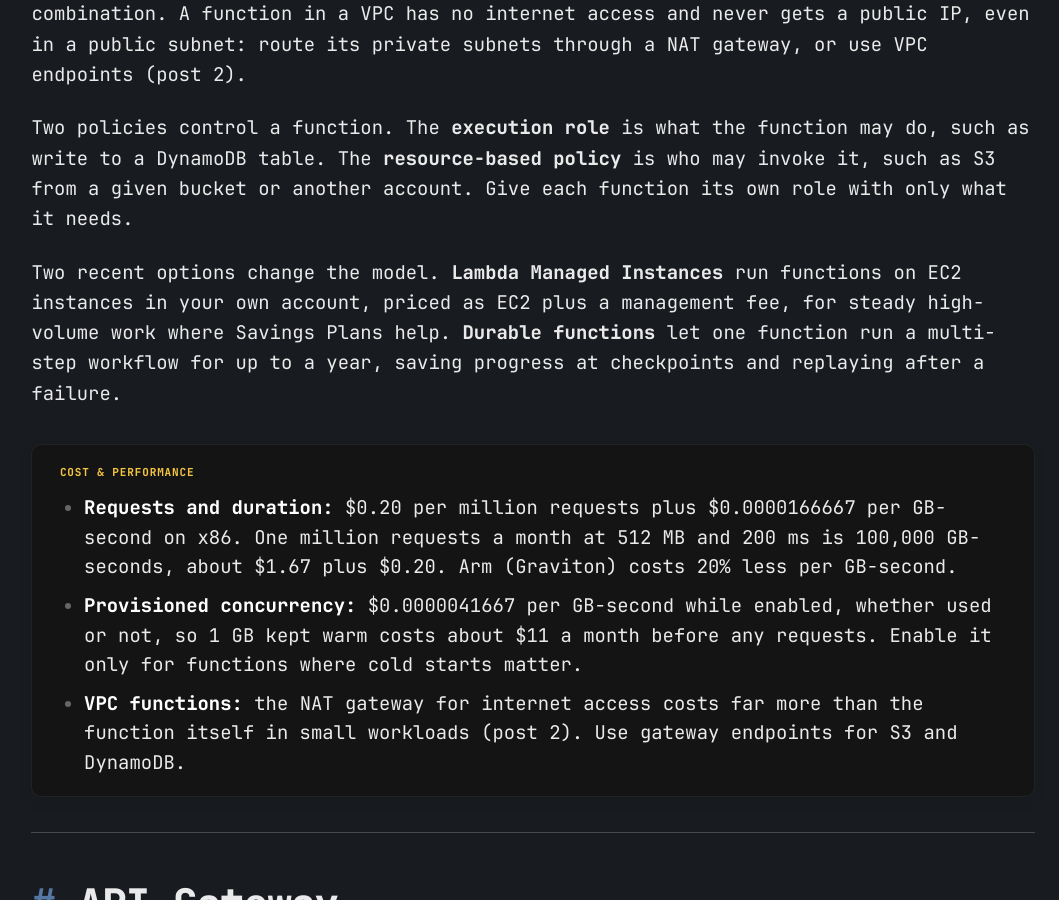
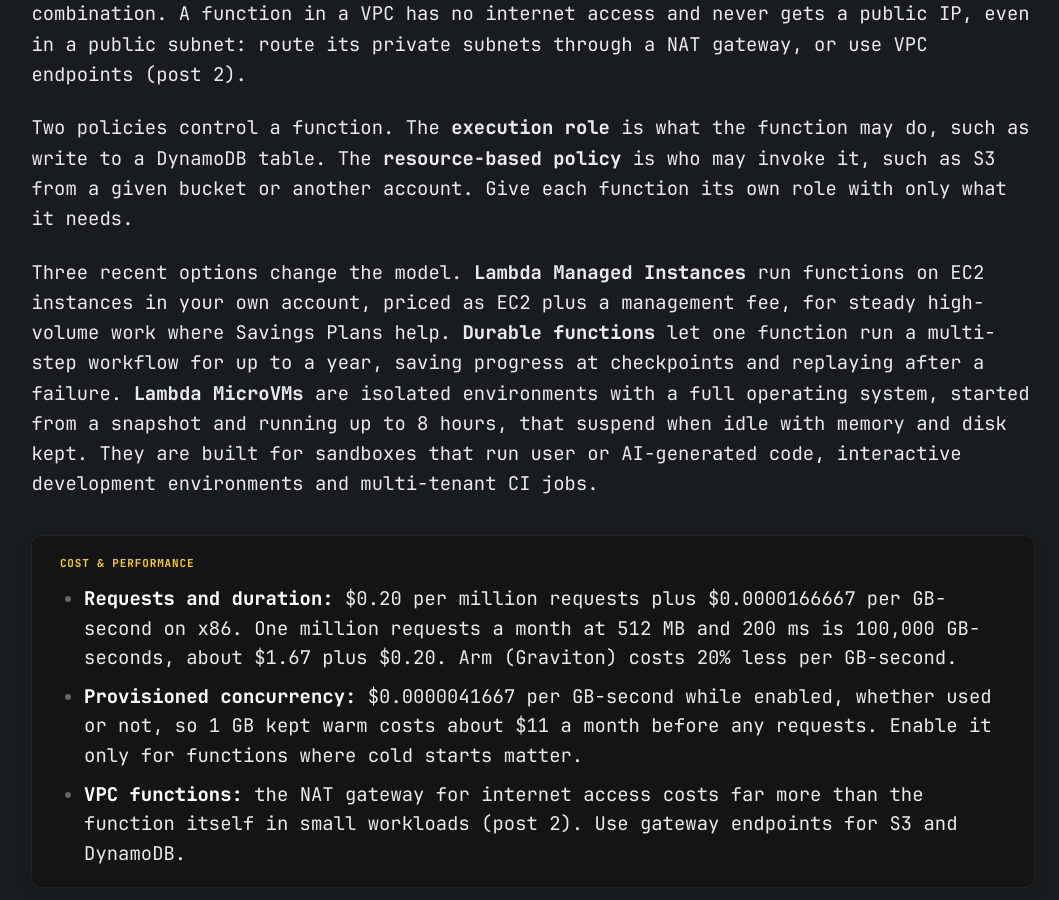
Before and after one commit to Johnermac/Johnermac.github.io, a Jekyll site: the page built from _posts/notes/aws/2026-12-12-awsserverless.md, in a window 1280 px wide and 900 px high, scrolled down 5779 px. Shown: the whole window, without its empty margins (133-1192 px from the left). Built offline with Jekyll 4.4.1, drawn with Linux system fonts in a browser that asks for light colours; cached includes are drawn as plain includes; comment, search, counter and statistics services are not loaded.

Commit message:
docs(aws): add Lambda MicroVMs to the serverless post

```diff
--- a/_posts/notes/aws/2026-12-12-awsserverless.md
+++ b/_posts/notes/aws/2026-12-12-awsserverless.md
@@ -94,7 +94,7 @@ By default a function runs in an AWS-owned network with internet access. Attach
 
 Two policies control a function. The **execution role** is what the function may do, such as write to a DynamoDB table. The **resource-based policy** is who may invoke it, such as S3 from a given bucket or another account. Give each function its own role with only what it needs.
 
-Two recent options change the model. **Lambda Managed Instances** run functions on EC2 instances in your own account, priced as EC2 plus a management fee, for steady high-volume work where Savings Plans help. **Durable functions** let one function run a multi-step workflow for up to a year, saving progress at checkpoints and replaying after a failure.
+Three recent options change the model. **Lambda Managed Instances** run functions on EC2 instances in your own account, priced as EC2 plus a management fee, for steady high-volume work where Savings Plans help. **Durable functions** let one function run a multi-step workflow for up to a year, saving progress at checkpoints and replaying after a failure. **Lambda MicroVMs** are isolated environments with a full operating system, started from a snapshot and running up to 8 hours, that suspend when idle with memory and disk kept. They are built for sandboxes that run user or AI-generated code, interactive development environments and multi-tenant CI jobs.
 
 <div class="callout-cost" markdown="1">
 - **Requests and duration:** $0.20 per million requests plus $0.0000166667 per GB-second on x86. One million requests a month at 512 MB and 200 ms is 100,000 GB-seconds, about $1.67 plus $0.20. Arm (Graviton) costs 20% less per GB-second.
@@ -345,6 +345,7 @@ API Gateway validates user pool tokens with a Cognito authorizer (REST) or a JWT
 - [Lambda permissions](https://docs.aws.amazon.com/lambda/latest/dg/lambda-permissions.html)
 - [Lambda Managed Instances](https://docs.aws.amazon.com/lambda/latest/dg/lambda-managed-instances.html)
 - [Durable functions](https://docs.aws.amazon.com/lambda/latest/dg/durable-functions.html)
+- [Lambda MicroVMs](https://docs.aws.amazon.com/lambda/latest/dg/microvms.html)
 
 ## API Gateway
 
```
